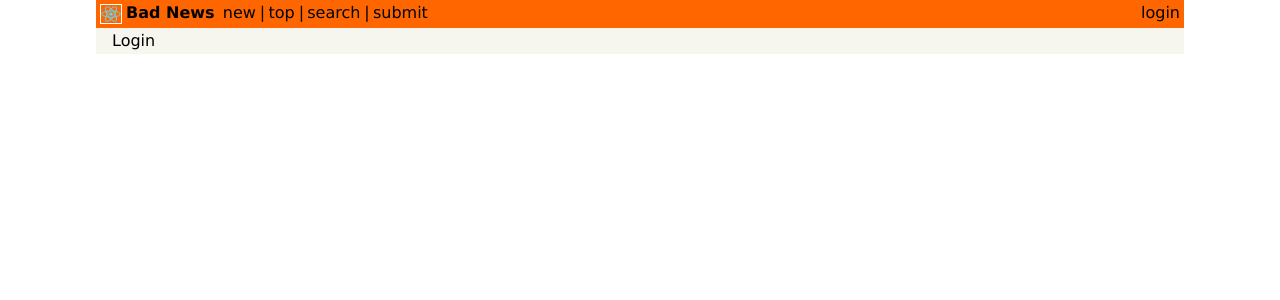
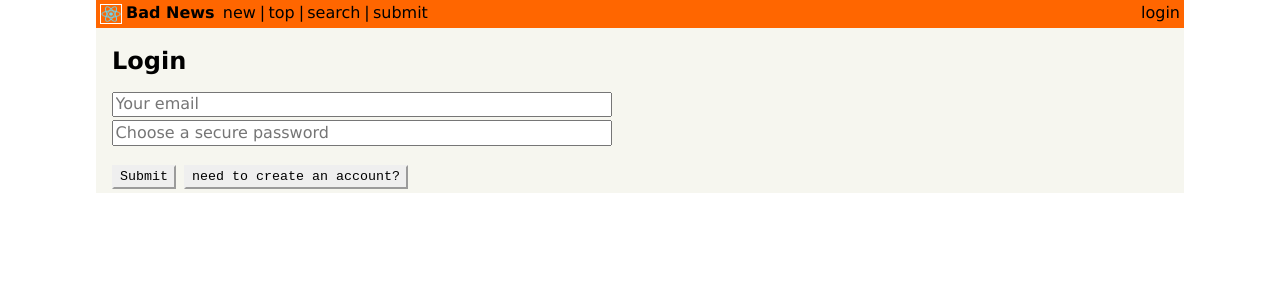
Before and after one commit to marcusholmgren/bad-news, a React (Create React App) app: page /login in a window 1280 px wide. Shown: the top 300 px of the page. Built offline with nearby package versions, Linux system fonts and the light colour scheme.

Commit message:
feat: create a toggling login / register form

```diff
--- a/src/components/App.js
+++ b/src/components/App.js
@@ -1,5 +1,5 @@
 import React from "react";
-import {BrowserRouter, Routes, Route, Link} from 'react-router-dom';
+import {BrowserRouter, Routes, Route} from 'react-router-dom';
 import CreateLink from "./Link/CreateLink";
 import Login from "./Auth/Login";
 import ForgotPassword from "./Auth/ForgotPassword";
--- a/src/components/Auth/Login.js
+++ b/src/components/Auth/Login.js
@@ -1,7 +1,26 @@
-import React from "react";
+import React, { useState} from "react";
 
 function Login(props) {
-  return <div>Login</div>;
+  const [login, setLogin] = useState(true);
+
+  return <div>
+    <h2 className="mv3">{login ? "Login" : "Create Account"}</h2>
+    <form action="" className="flex flex-column">
+      {!login && <input type="text" placeholder="Your name" autoComplete="off" />}
+      <input type="email" placeholder="Your email" autoComplete="off" />
+      <input type="password" placeholder="Choose a secure password"/>
+      <div className="flex mt3">
+        <button type="submit" className="button pointer mr2">
+          Submit
+        </button>
+        <button type="button" className="pointer button"
+                onClick={() => setLogin(prevLogin => !prevLogin)}
+        >
+          {login ? "need to create an account?": "already have an account?"}
+        </button>
+      </div>
+    </form>
+  </div>;
 }
 
 export default Login;
```
Also changed, not shown: 1 other file (tests, documents, lock files or other folders).
